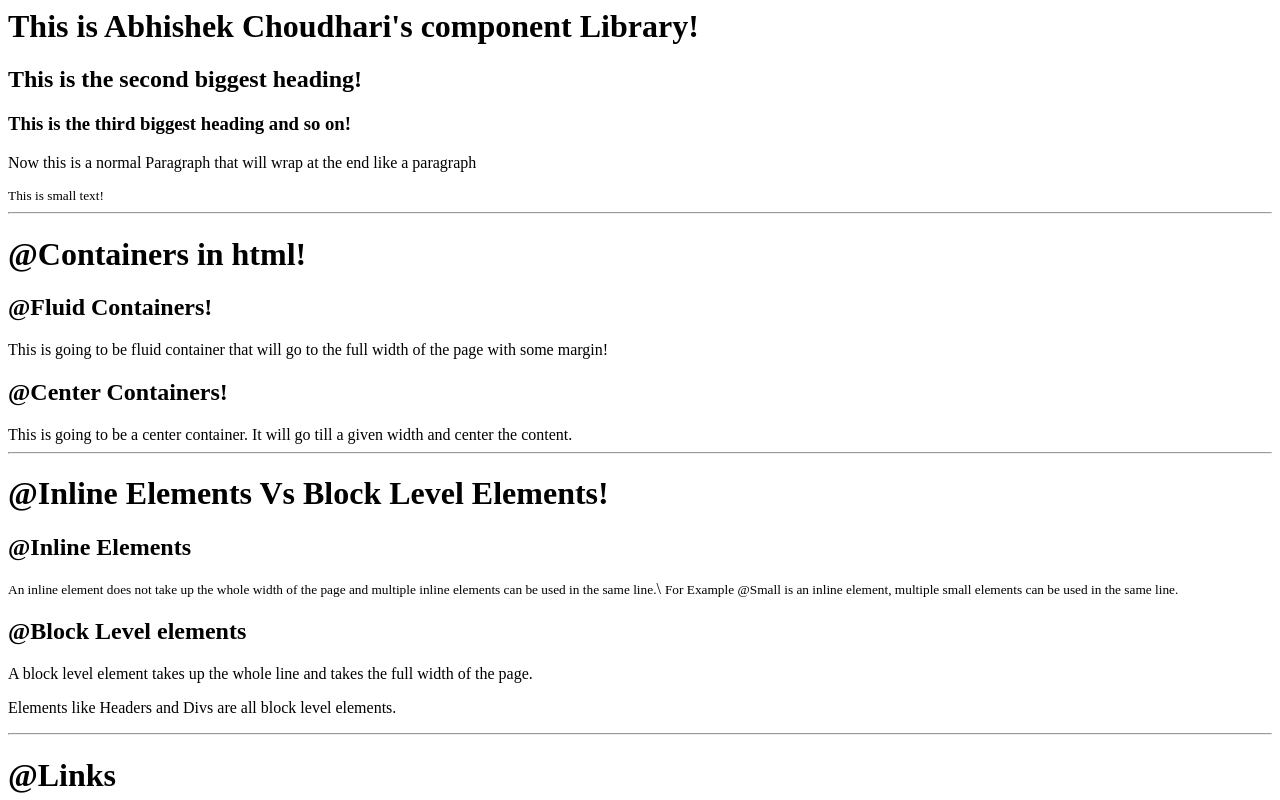
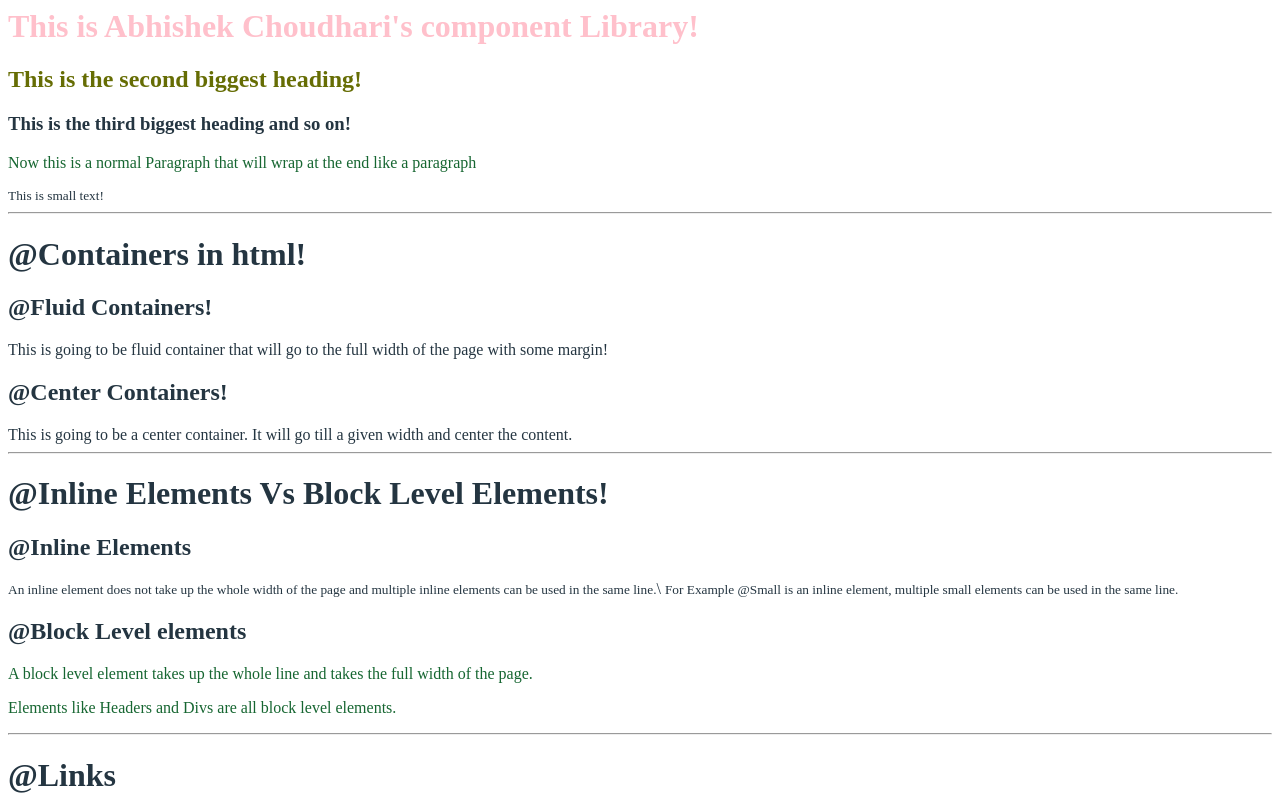
Before and after one commit to AbhishekDevJr/Lesson-3-HTML-CSS, a plain HTML site: page index.html in a window 1280 px wide. Shown: the top 800 px of the page. Drawn offline with Linux system fonts and the light colour scheme.

Commit message:
1stCss-Commit

```diff
--- a/index.html
+++ b/index.html
@@ -4,17 +4,23 @@
             Component library.
         </title>
     </head>
+    <!--<style>
+        body {
+            color : blue;
+        }
+    </style>-->
+    <link href = "styles.css" rel = "stylesheet">
     <body>
-        <h1>
+        <h1 style = "color : pink;">
             This is Abhishek Choudhari's component Library!
         </h1>
-        <h2>
+        <h2 id = "second-header">
             This is the second biggest heading!
         </h2>
         <h3>
             This is the third biggest heading and so on!
         </h3>
-        <p>Now this is a normal Paragraph that will wrap at the end like a paragraph</p>
+        <p class = "para">Now this is a normal Paragraph that will wrap at the end like a paragraph</p>
         <small>This is small text!</small>
         <hr/>
         <h1>
@@ -34,8 +40,8 @@
         <small>For Example @Small is an inline element, multiple small elements can be used in the same line.</small>
 
         <h2>@Block Level elements</h2>
-        <p>A block level element takes up the whole line and takes the full width of the page.</p>
-        <p>Elements like Headers and Divs are all block level elements.</p>
+        <p class = "para">A block level element takes up the whole line and takes the full width of the page.</p>
+        <p class = "para">Elements like Headers and Divs are all block level elements.</p>
 
         <hr/>
 
@@ -75,7 +81,7 @@
         <hr/>
 
         <h1>@Navigation</h1>
-        <p>My Navigation Bar</p>
+        <p class = "para">My Navigation Bar</p>
 
         <ul>
             <li><a href = "">Home</a></li>
@@ -96,10 +102,10 @@
         <section>
             <h1>@Section</h1>
             <h2>White Section</h2>
-            <p>This will have an White Background. Sections define different sections of your website.</p>
+            <p class = "para">This will have an White Background. Sections define different sections of your website.</p>
 
             <h2>Off White Section</h2>
-            <p>This will have an Off white background. Sections define different sections of your website and can contain tags like Headings, Paras, Divs, small, etc.</p>
+            <p class = "para">This will have an Off white background. Sections define different sections of your website and can contain tags like Headings, Paras, Divs, small, etc.</p>
         </section>
 
         <hr/>
--- /dev/null
+++ b/styles.css
@@ -0,0 +1,11 @@
+body {
+    color : rgb(36, 53, 65);
+}
+
+.para {
+    color :rgb(22, 102, 49)
+}
+
+#second-header {
+    color :rgb(102, 109, 4)
+}
```
